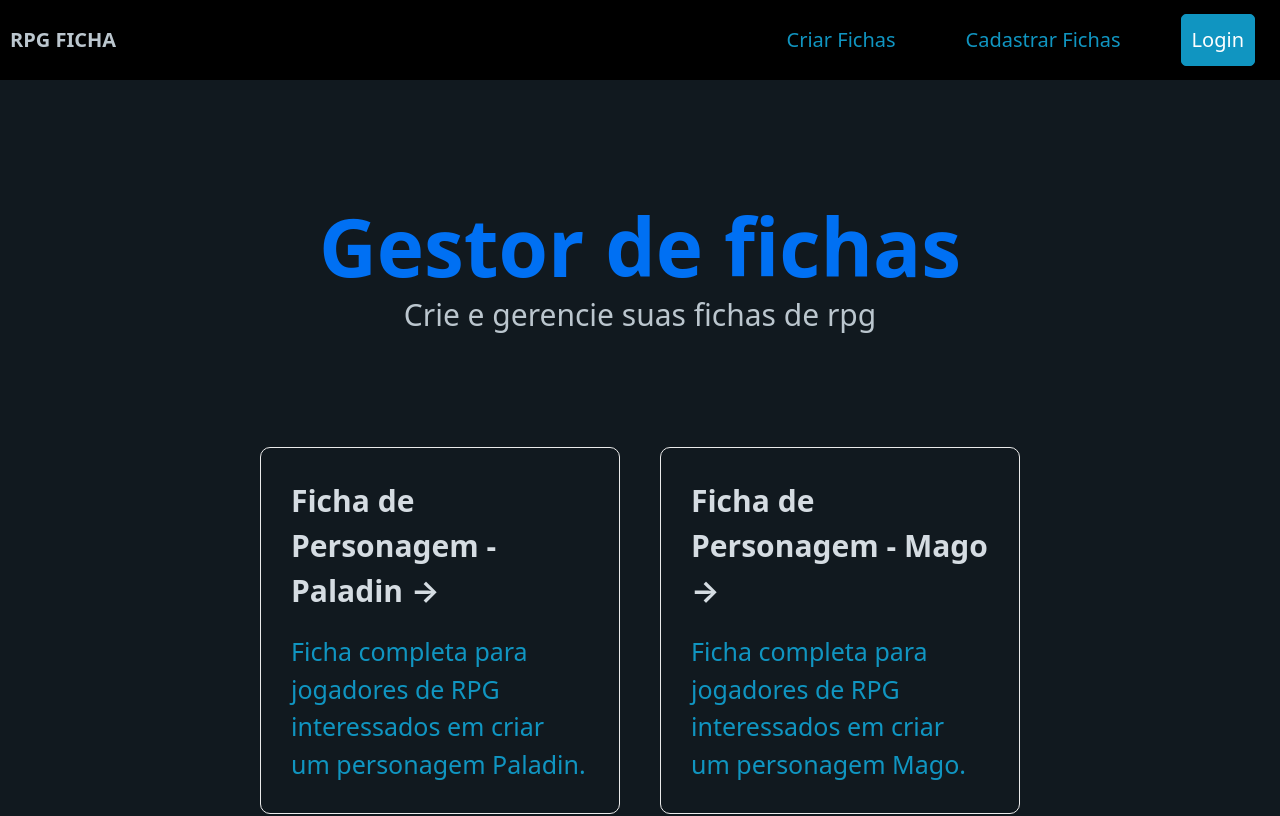
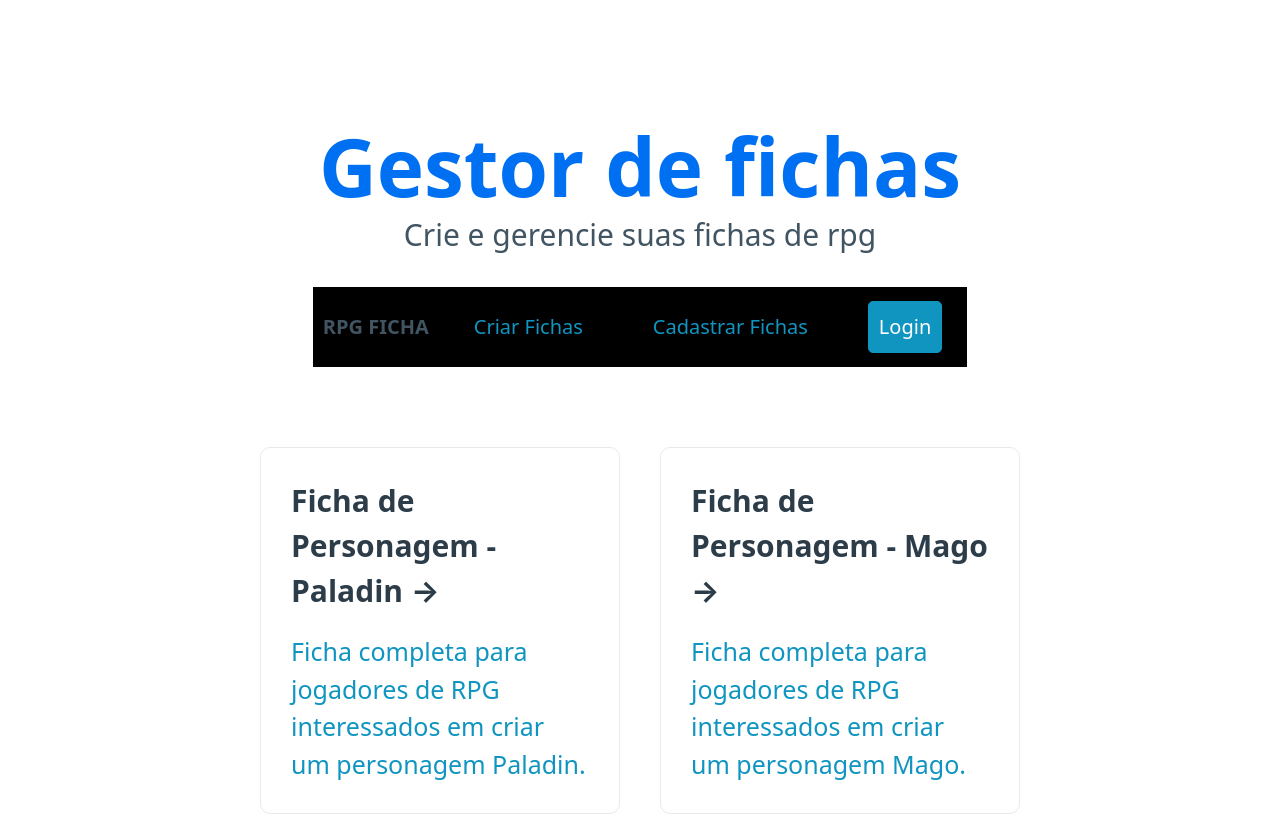
Before and after one commit to 999luan/GestorDeFichas, a Next.js app in the folder fichas-rpg/: page / in a window 1280 px wide. Shown: the top 816 px of the page. Built offline with nearby package versions, Linux system fonts and the light colour scheme.

Commit message:
final ver 0.2

```diff
--- a/fichas-rpg/package.json
+++ b/fichas-rpg/package.json
@@ -10,6 +10,7 @@
   },
   "dependencies": {
     "@next/font": "13.1.2",
+    "@picocss/pico": "^1.5.6",
     "export": "^0.1.337",
     "next": "13.1.2",
     "react": "18.2.0",
--- a/fichas-rpg/src/components/Layout.js
+++ b/fichas-rpg/src/components/Layout.js
@@ -8,10 +8,10 @@ const Layout = ({ children }) => {
   return (
     <>
       <Meta />
-      <Nav />
       <div className={styles.container}>
         <main className={styles.main}>
           <Header />
+          <Nav />
           {children}
         </main>
       </div>
--- a/fichas-rpg/src/pages/_document.js
+++ b/fichas-rpg/src/pages/_document.js
@@ -3,7 +3,7 @@ import Document, { Html, Head, Main, NextScript } from "next/document";
 class MyDocument extends Document {
   render() {
     return (
-      <Html lang="en" data-theme="dark">
+      <Html lang="pt-br" data-theme="light">
         <Head />
         <body>
           <Main />
--- a/fichas-rpg/src/pages/index.js
+++ b/fichas-rpg/src/pages/index.js
@@ -1,9 +1,11 @@
 import { server } from "../../config";
 import ArticleList from "@/components/ArticleList";
+import articleStyles from "../styles/Article.module.css";
+
 export default function Home({ articles }) {
   console.log(articles);
   return (
-    <div>
+    <div className={articleStyles.cardBox}>
       <ArticleList articles={articles} />
     </div>
   );
--- a/fichas-rpg/src/styles/Article.module.css
+++ b/fichas-rpg/src/styles/Article.module.css
@@ -6,7 +6,11 @@
   max-width: 800px;
   margin-top: 3rem;
 }
-
+.cardBox {
+  background-color: rgb(255, 255, 255);
+  border-radius: 12px;
+  width: 100%;
+}
 .card {
   margin: 1rem;
   flex-basis: 45%;
```
Also changed, not shown: 1 other file (tests, documents, lock files or other folders).
